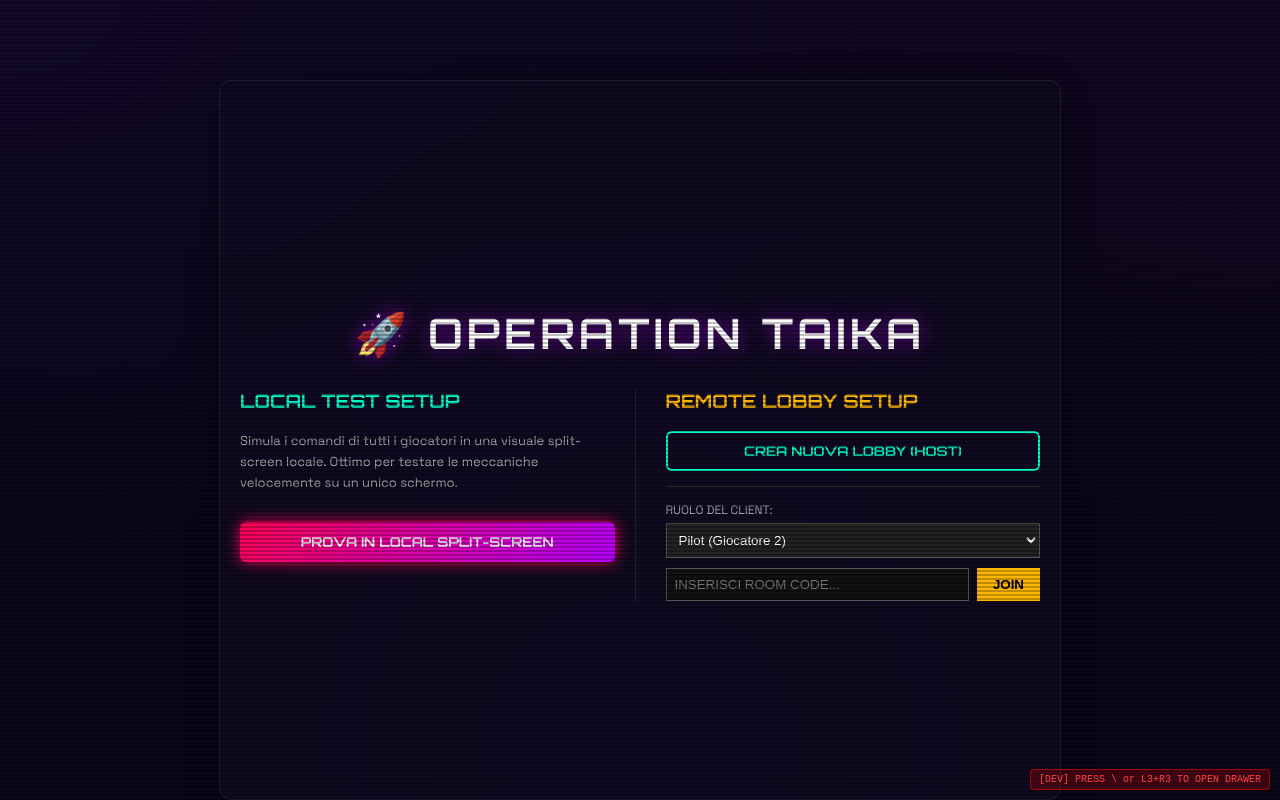
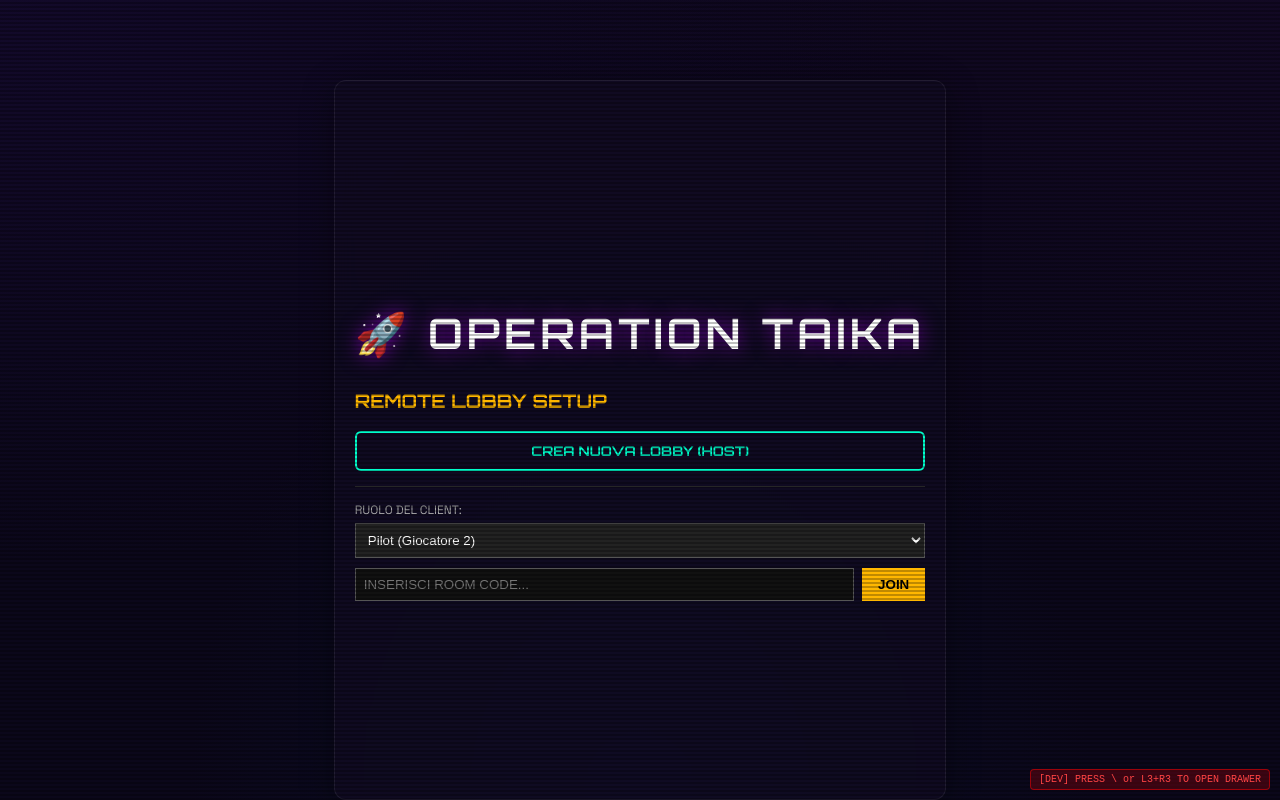
Before and after one commit to TheBranth/OperationTaika, a React (Vite) app: page / in a window 1280 px wide. Built offline with nearby package versions, Linux system fonts and the light colour scheme.

Commit message:
style: hide local test setup split-screen panel to avoid spoilers

```diff
--- a/src/App.tsx
+++ b/src/App.tsx
@@ -1142,7 +1142,7 @@ export const App: React.FC = () => {
           <h1 className="lobby-title">🚀 OPERATION TAIKA</h1>
 
           <div style={{ display: 'flex', gap: '30px', width: '100%', flexWrap: 'wrap', justifyContent: 'center' }}>
-            <div style={{ flex: 1, minWidth: '280px', borderRight: '1px solid rgba(255,255,255,0.1)', paddingRight: '20px' }}>
+            <div style={{ display: 'none', flex: 1, minWidth: '280px', borderRight: '1px solid rgba(255,255,255,0.1)', paddingRight: '20px' }}>
               <h3 style={{ color: 'var(--neon-cyan)', marginTop: 0 }}>LOCAL TEST SETUP</h3>
               <p style={{ fontSize: '13px', color: '#aaa', lineHeight: '1.6' }}>
                 Simula i comandi di tutti i giocatori in una visuale split-screen locale. Ottimo per testare le meccaniche velocemente su un unico schermo.
```
